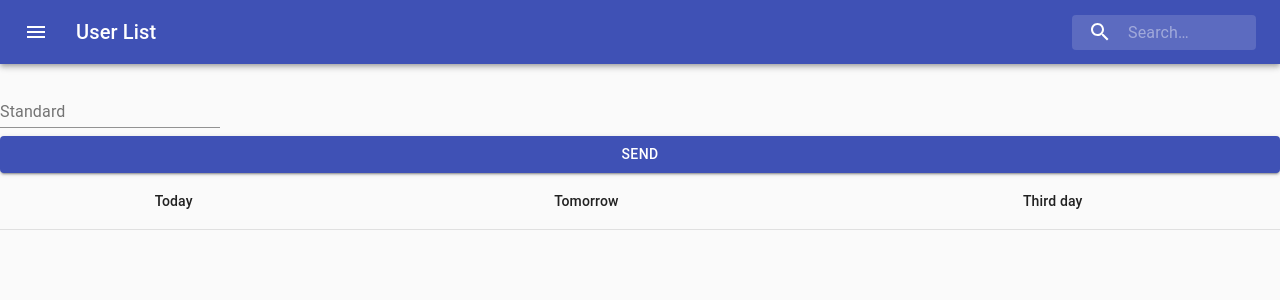
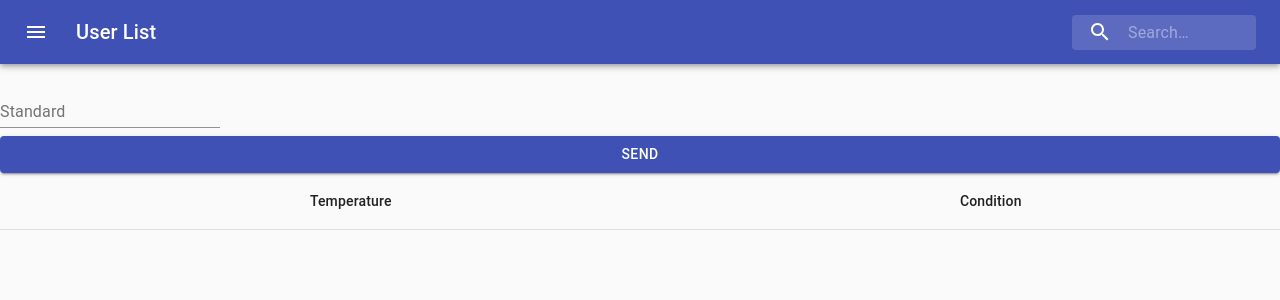
Before and after one commit to bernardocuteri/ASDE2019-intermediate-test, a React (Create React App) app in the folder weather-forecast-app/: page / in a window 1280 px wide. Shown: the top 300 px of the page. Built offline with nearby package versions, Linux system fonts and the light colour scheme.

Commit message:
source code of test

```diff
--- a/weather-forecast-app/src/Components/Weather.js
+++ b/weather-forecast-app/src/Components/Weather.js
@@ -80,20 +80,17 @@ export default class Weather extends React.Component {
                 <Table aria-label="simple table">
                     <TableHead>
                         <TableRow>
-                            <TableCell align="center">Today</TableCell>
-                            <TableCell align="center">Tomorrow</TableCell>
-                            <TableCell align="center">Third day</TableCell>
+                            <TableCell align="center">Temperature</TableCell>
+                            <TableCell align="center">Condition</TableCell>
                         </TableRow>
                     </TableHead>
                     <TableBody>
                         {this.state.weather.map((w, index) =>
-                            <div>
-
+                            <TableRow>
                                 <TableCell align="center">{w.temperature}</TableCell>
                                 <TableCell align="center">{w.condition}</TableCell>
                                 <TableCell align="center"><img src={this.state.images[index]}></img></TableCell>
-
-                            </div>
+                            </TableRow>
                         )}
                     </TableBody>
                 </Table>
```
